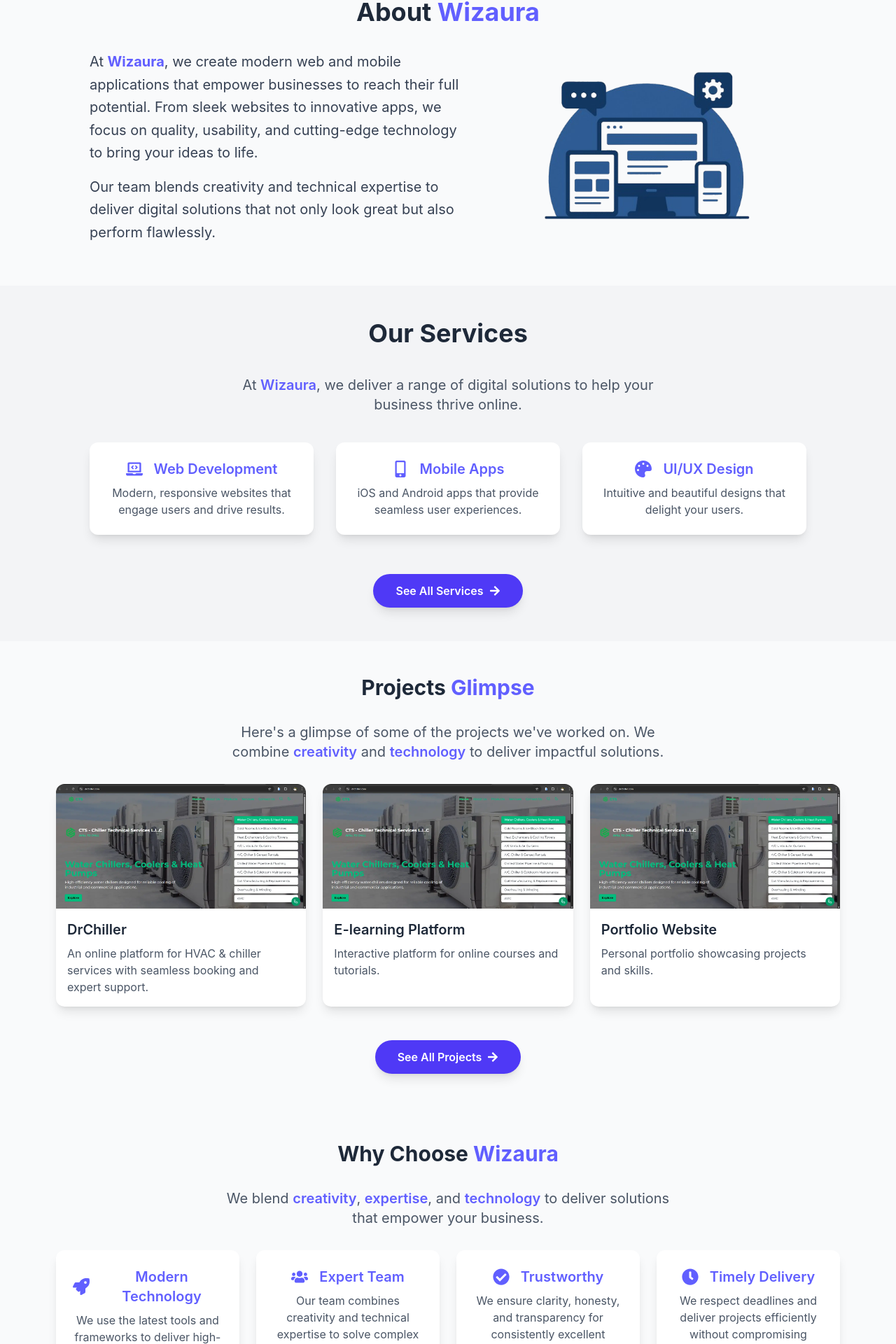
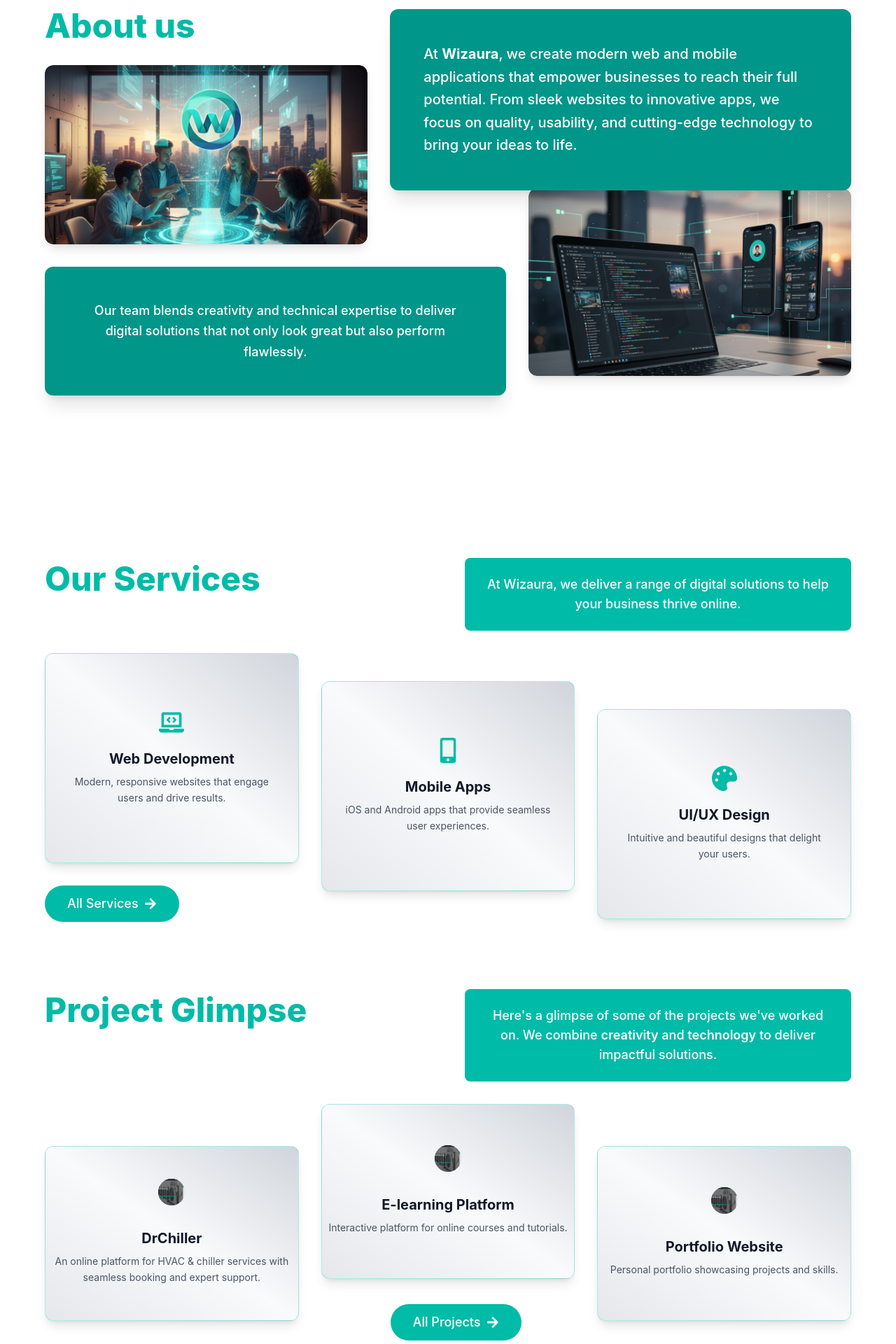
Before and after one commit to MelbinMathewM/wizaura, a Next.js app: page / in a window 1280 px wide. Shown: the part 851-2771 px from the top of the page at 70% size. Built offline with nearby package versions, Linux system fonts and the light colour scheme.

Commit message:
feat: Twelth commit - Updated the services and projects section in home page

```diff
--- a/src/components/home/about.tsx
+++ b/src/components/home/about.tsx
@@ -1,41 +1,103 @@
 "use client";
 
-import Image from "next/image";
+import Image from 'next/image';
+import React from 'react';
+import { motion } from 'framer-motion';
 
-export default function HomeAbout() {
+const HomeAbout = () => {
+    const fadeUp = {
+        hidden: { opacity: 0, y: 30 },
+        visible: { opacity: 1, y: 0, transition: { duration: 0.8 } }
+    };
+
+    const fadeLeft = {
+        hidden: { opacity: 0, x: 50 },
+        visible: { opacity: 1, x: 0, transition: { duration: 0.8 } }
+    };
+
+    const fadeRight = {
+        hidden: { opacity: 0, x: -50 },
+        visible: { opacity: 1, x: 0, transition: { duration: 0.8 } }
+    };
+
     return (
-        <section
-            id="about"
-            className="w-full py-12 px-6 sm:px-12 lg:px-20 bg-gray-50 dark:bg-gray-950 transition-colors duration-500"
-        >
-            <h2 className="text-3xl text-center sm:text-4xl font-bold text-gray-800 dark:text-gray-100 mb-6">
-                About <span className="text-indigo-500">Wizaura</span>
-            </h2>
-            <div className="max-w-5xl mx-auto flex flex-col lg:flex-row items-center gap-6 sm:gap-12">
-                {/* Text */}
-                <div className="flex-1 text-center lg:text-left">
-                    <p className="text-gray-700 dark:text-gray-300 leading-relaxed text-lg sm:text-xl">
-                        At <span className="text-indigo-500 font-bold">Wizaura</span>, we create modern web and mobile applications that empower
-                        businesses to reach their full potential. From sleek websites to
-                        innovative apps, we focus on quality, usability, and cutting-edge
-                        technology to bring your ideas to life.
-                    </p>
-                    <p className="text-gray-700 dark:text-gray-300 leading-relaxed text-lg sm:text-xl mt-4">
-                        Our team blends creativity and technical expertise to deliver digital
-                        solutions that not only look great but also perform flawlessly.
-                    </p>
-                </div>
+        <section className="min-h-screen dark:bg-black py-16 px-4 sm:px-8 lg:px-16 overflow-x-hidden">
+            <div className="max-w-7xl mx-auto">
 
-                <div className="flex items-center">
-                    <Image
-                        width={288}
-                        height={288}
-                        src="/about-illu.png"
-                        alt="About illustration"
-                        className="w-full max-w-md mx-auto lg:mx-0"
-                    />
+                <motion.h1
+                    initial={{ opacity: 0, y: -20 }}
+                    whileInView={{ opacity: 1, y: 0, transition: { duration: 0.8 } }}
+                    className="text-teal-500 text-3xl sm:text-5xl font-extrabold mb-8"
+                >
+                    About us
+                </motion.h1>
+
+                <div className="grid grid-cols-1 md:grid-cols-12 gap-8 items-start">
+
+                    {/* 1. TOP LEFT - First Image */}
+                    <motion.div
+                        initial="hidden"
+                        whileInView="visible"
+                        viewport={{ once: false }}
+                        variants={fadeRight}
+                        className="relative dark:bg-black h-48 md:h-64 rounded-xl shadow-lg md:col-span-5 order-2 md:order-1 overflow-hidden"
+                    >
+                        <Image
+                            src="/about-1.png"
+                            alt="About Image 1"
+                            fill
+                            className="object-cover rounded-xl"
+                            priority
+                        />
+                    </motion.div>
+
+                    {/* 2. TOP RIGHT - First Text */}
+                    <motion.div
+                        initial="hidden"
+                        whileInView="visible"
+                        viewport={{ once: false }}
+                        variants={fadeLeft}
+                        className="bg-teal-600 p-6 md:p-8 lg:p-12 rounded-xl shadow-xl flex items-center md:col-span-7 order-1 md:order-2 md:-mt-20 relative z-10"
+                    >
+                        <p className="text-white text-xl font-medium leading-relaxed">
+                            At <span className="font-bold">Wizaura</span>, we create modern web and mobile applications that empower businesses to reach their full potential. From sleek websites to innovative apps, we focus on quality, usability, and cutting-edge technology to bring your ideas to life.
+                        </p>
+                    </motion.div>
+
+                    {/* 3. BOTTOM LEFT - Second Text */}
+                    <motion.div
+                        initial="hidden"
+                        whileInView="visible"
+                        viewport={{ once: false }}
+                        variants={fadeUp}
+                        className="bg-teal-600 p-6 md:p-12 rounded-xl shadow-xl flex items-center md:col-span-7 order-3 md:order-3 relative z-10"
+                    >
+                        <p className="text-white text-lg text-center font-medium leading-relaxed">
+                            Our team blends creativity and technical expertise to deliver digital solutions that not only look great but also perform flawlessly.
+                        </p>
+                    </motion.div>
+
+                    {/* 4. BOTTOM RIGHT - Second Image */}
+                    <motion.div
+                        initial="hidden"
+                        whileInView="visible"
+                        viewport={{ once: false }}
+                        variants={fadeUp}
+                        className="relative dark:bg-black h-48 md:h-64 lg:h-67 rounded-xl shadow-lg md:col-span-5 order-4 md:order-4 md:-mt-11 lg:-mt-28 overflow-hidden"
+                    >
+                        <Image
+                            src="/about-2.png"
+                            alt="About Image 2"
+                            fill
+                            className="object-cover rounded-xl"
+                            priority
+                        />
+                    </motion.div>
+
                 </div>
             </div>
         </section>
     );
-}
+};
+
+export default HomeAbout;
--- a/src/components/home/projects.tsx
+++ b/src/components/home/projects.tsx
@@ -1,10 +1,10 @@
 "use client";
 
-import Image from "next/image";
 import Link from "next/link";
 import { FaArrowRight } from "react-icons/fa";
+import { motion } from "framer-motion";
 
-export default function HomeProjects() {
+const HomeProjects = () => {
     const projects = [
         {
             title: "DrChiller",
@@ -23,56 +23,108 @@
         },
     ];
 
+    const cardVariants = {
+        hidden: { opacity: 0, y: 30 },
+        visible: { opacity: 1, y: 0, transition: { duration: 0.6 } },
+    };
+
+    const imageVariants = {
+        initial: { scale: 0.6 },
+        hover: { scale: 1, transition: { duration: 0.4 } },
+        tap: { scale: 1 },
+    };
+
     return (
-        <section
-            id="projects"
-            className="w-full py-12 px-6 sm:px-12 lg:px-20 bg-gray-50 dark:bg-gray-900/98 transition-colors duration-500"
+        <section className="bg-white dark:bg-black py-12 px-4 md:px-8 lg:px-16 text-gray-900 dark:text-white transition-colors duration-500">
+            <div className="max-w-7xl mx-auto">
+                {/* Header */}
+                <header className="grid grid-cols-1 md:grid-cols-2 gap-4 md:gap-12 mb-8">
+                    <motion.h2
+                        initial={{ opacity: 0, y: -20 }}
+                        whileInView={{ opacity: 1, y: 0, transition: { duration: 0.8 } }}
+                        className="text-4xl md:text-5xl font-extrabold text-teal-500 dark:text-teal-400 leading-tight"
                     >
-            <div className="max-w-6xl mx-auto flex flex-col items-center gap-4 sm:gap-8">
-                {/* Heading */}
-                <h2 className="text-2xl sm:text-3xl font-bold text-gray-800 dark:text-gray-100 text-center">
-                    Projects <span className="text-indigo-500">Glimpse</span>
-                </h2>
-                <p className="text-gray-600 dark:text-gray-300 text-center text-lg sm:text-xl max-w-2xl">
-                    Here&apos;s a glimpse of some of the projects we&apos;ve worked on. We combine{" "}
-                    <span className="text-indigo-500 font-semibold">creativity</span> and{" "}
-                    <span className="text-indigo-500 font-semibold">technology</span> to deliver impactful solutions.
+                        Project Glimpse
+                    </motion.h2>
+                    <motion.p
+                        initial={{ opacity: 0, y: 20 }}
+                        whileInView={{ opacity: 1, y: 0, transition: { duration: 0.8 } }}
+                        className="bg-teal-500 dark:bg-teal-600 text-white text-center p-6 rounded-lg text-lg font-medium h-fit md:self-center"
+                    >
+                        Here's a glimpse of some of the projects we've worked on. We combine{" "}
+                        <span className="font-semibold">creativity</span> and{" "}
+                        <span className="font-semibold">technology</span> to deliver impactful solutions.
+                    </motion.p>
+                </header>
+
+                {/* Cards Section */}
+                <motion.div
+                    className="relative flex flex-col md:flex-row md:justify-between gap-8 pb-6"
+                    initial="hidden"
+                    whileInView="visible"
+                    viewport={{ once: true, amount: 0.3 }}
+                >
+                    {projects.map((project, index) => {
+                        const topOffset = index === 1 ? 0 : 60;
+
+                        return (
+                            <motion.div
+                                key={index}
+                                variants={cardVariants}
+                                className={`relative flex-1 md:max-w-[500px] h-[250px] md:h-[250px]`}
+                            >
+                                <motion.div
+                                    className={`w-full h-full border border-teal-400/30 dark:border-teal-800 rounded-xl shadow-lg flex flex-col items-center justify-center transition-transform duration-300 ease-out hover:scale-[1.03] md:absolute relative overflow-hidden
+                    bg-gradient-to-tr from-gray-200 via-gray-50 to-gray-300 dark:from-gray-900 dark:via-gray-950 dark:to-gray-800`}
+                                    style={{ top: `${topOffset}px` }}
+                                    whileHover={{ y: -5 }}
+                                >
+                                    {/* Image as icon */}
+                                    <motion.img
+                                        src={project.image}
+                                        alt={project.title}
+                                        className="w-16 h-16 rounded-full object-cover mb-5 cursor-pointer"
+                                        variants={imageVariants}
+                                        initial="initial"
+                                        whileHover="hover"
+                                    />
+
+                                    <h3 className="text-xl font-bold mb-2 text-center text-gray-900 dark:text-white">
+                                        {project.title}
+                                    </h3>
+                                    <p className="text-sm text-gray-600 dark:text-gray-400 text-center leading-relaxed mb-4">
+                                        {project.description}
                                     </p>
 
-                {/* Projects Grid */}
-                <div className="grid grid-cols-1 sm:grid-cols-2 lg:grid-cols-3 gap-6 w-full">
-                    {projects.map((project, index) => (
-                        <div
-                            key={index}
-                            className="bg-white dark:bg-gray-900 rounded-xl overflow-hidden shadow-lg dark:shadow-gray-800 hover:shadow-2xl hover:scale-105 transition-all duration-500 cursor-pointer"
-                        >
-                            <Image
-                                width={280}
-                                height={280}
+                                    {/* Full project image on hover */}
+                                    <motion.img
                                         src={project.image}
                                         alt={project.title}
-                                className="w-full object-cover"
+                                        className="absolute inset-0 w-full h-full object-cover rounded-xl opacity-0 hover:opacity-100 transition-opacity duration-500 cursor-pointer"
                                     />
-                            <div className="p-4">
-                                <h3 className="text-xl font-semibold text-gray-800 dark:text-gray-100 mb-2">
-                                    {project.title}
-                                </h3>
-                                <p className="text-gray-600 dark:text-gray-300 text-base">
-                                    {project.description}
-                                </p>
-                            </div>
-                        </div>
-                    ))}
-                </div>
+                                </motion.div>
+                            </motion.div>
+                        );
+                    })}
+                </motion.div>
 
-                {/* CTA */}
-                <Link href="/projects" className="mt-4">
-                    <span className="flex items-center bg-indigo-600 hover:bg-indigo-700 dark:bg-indigo-500 dark:hover:bg-indigo-600 text-white font-semibold px-8 py-3 rounded-full shadow-lg transition-all duration-300">
-                        See All Projects
-                        <FaArrowRight className="ml-2" />
-                    </span>
+                {/* CTA button under the second/top card */}
+                <motion.div
+                    initial={{ opacity: 0, y: 20 }}
+                    whileInView={{ opacity: 1, y: 0, transition: { duration: 0.8, delay: 0.3 } }}
+                    className="relative flex justify-center items-center md:justify-start mt-4 pb-12"
+                >
+                    <Link
+                        href="/services"
+                        className="flex absolute bottom-0 md:left-2/5 lg:left-3/7 items-center gap-2 bg-teal-500 dark:bg-teal-400 text-white dark:text-black font-medium text-lg px-8 py-3 rounded-full
+            transition duration-300 ease-in-out hover:bg-teal-400 dark:hover:bg-teal-300 hover:-translate-y-0.5"
+                    >
+                        All Projects <FaArrowRight />
                     </Link>
+                </motion.div>
             </div>
         </section>
     );
-}
+};
+
+export default HomeProjects;
--- a/src/components/home/services.tsx
+++ b/src/components/home/services.tsx
@@ -2,67 +2,91 @@
 
 import Link from "next/link";
 import { FaArrowRight, FaLaptopCode, FaMobileAlt, FaPalette } from "react-icons/fa";
+import { motion } from "framer-motion";
 
-export default function HomeServices() {
-    const services = [
-        {
-            icon: <FaLaptopCode size={24} />,
-            title: "Web Development",
-            description:
-                "Modern, responsive websites that engage users and drive results.",
-        },
-        {
-            icon: <FaMobileAlt size={24} />,
-            title: "Mobile Apps",
-            description:
-                "iOS and Android apps that provide seamless user experiences.",
-        },
-        {
-            icon: <FaPalette size={24} />,
-            title: "UI/UX Design",
-            description:
-                "Intuitive and beautiful designs that delight your users.",
-        },
+const HomeServices = () => {
+    const serviceCards = [
+        { icon: FaLaptopCode, title: "Web Development", description: "Modern, responsive websites that engage users and drive results." },
+        { icon: FaMobileAlt, title: "Mobile Apps", description: "iOS and Android apps that provide seamless user experiences." },
+        { icon: FaPalette, title: "UI/UX Design", description: "Intuitive and beautiful designs that delight your users." },
     ];
 
+    const cardVariants = {
+        hidden: { opacity: 0, y: 30 },
+        visible: { opacity: 1, y: 0, transition: { duration: 0.6 } },
+    };
+
     return (
-        <section
-            id="services"
-            className="w-full py-12 px-6 sm:px-12 lg:px-20 bg-gray-100 dark:bg-gray-900 transition-colors duration-500"
+        <section className="bg-white dark:bg-black py-12 px-4 md:px-8 lg:px-16 text-gray-900 dark:text-white transition-colors duration-500">
+            <div className="max-w-7xl mx-auto">
+                {/* Header */}
+                <header className="grid grid-cols-1 md:grid-cols-2 gap-4 md:gap-12 mb-8">
+                    <motion.h2
+                        initial={{ opacity: 0, y: -20 }}
+                        whileInView={{ opacity: 1, y: 0, transition: { duration: 0.8 } }}
+                        className="text-4xl md:text-5xl font-extrabold text-teal-500 dark:text-teal-400 leading-tight"
                     >
-            <div className="max-w-5xl mx-auto flex flex-col items-center gap-4 sm:gap-10">
-                {/* Heading */}
-                <h2 className="text-3xl sm:text-4xl font-bold text-gray-800 dark:text-gray-100 text-center">
                         Our Services
-                </h2>
-                <p className="text-gray-600 dark:text-gray-300 text-center text-lg sm:text-xl max-w-2xl">
-                    At <span className="text-indigo-500 font-semibold">Wizaura</span>, we deliver a range of digital solutions to help your business thrive online.
-                </p>
+                    </motion.h2>
+                    <motion.p
+                        initial={{ opacity: 0, y: 20 }}
+                        whileInView={{ opacity: 1, y: 0, transition: { duration: 0.8 } }}
+                        className="bg-teal-500 dark:bg-teal-600 text-white text-center p-6 rounded-lg text-lg font-medium h-fit md:self-center"
+                    >
+                        At Wizaura, we deliver a range of digital solutions to help your business thrive online.
+                    </motion.p>
+                </header>
 
-                {/* Services Grid */}
-                <div className="grid grid-cols-1 sm:grid-cols-2 lg:grid-cols-3 gap-3 sm:gap-8 w-full">
-                    {services.map((service, index) => (
+                {/* Cards Section */}
+                <motion.div
+                    className="flex flex-col md:flex-row md:justify-between md:gap-8"
+                    initial="hidden"
+                    whileInView="visible"
+                    viewport={{ once: true, amount: 0.3 }}
+                >
+                    {serviceCards.map((card, index) => {
+                        const IconComponent = card.icon;
+                        return (
+                            <motion.div
+                                key={index}
+                                variants={cardVariants}
+                                className="relative flex-1 md:max-w-[380px] h-[280px] md:h-[300px]"
+                            >
                                 <div
-                            key={index}
-                            className="bg-white dark:bg-gray-800 rounded-xl p-6 flex flex-col items-center text-center shadow-lg hover:shadow-xl transition-shadow duration-300"
+                                    className={`w-full h-full border border-teal-400/30 dark:border-teal-800
+                    rounded-xl p-8 shadow-lg flex flex-col justify-center items-center transition-transform duration-300 ease-out
+                    hover:scale-[1.03] dark:hover:shadow-gray-900
+                    md:absolute relative overflow-hidden
+                    bg-gradient-to-tr from-gray-200 via-gray-50 to-gray-300
+                    dark:from-gray-900 dark:via-gray-950 dark:to-gray-800`}
+                                    style={{ top: `calc(${index} * 40px)` }}
                                 >
-                            <h3 className="text-xl font-semibold text-indigo-500 mb-2 flex items-center">
-                                <span className="mr-4">{service.icon}</span>
-                                {service.title}
-                            </h3>
-                            <p className="text-gray-600 dark:text-gray-300 text-base">
-                                {service.description}
-                            </p>
+                                    <IconComponent className="text-4xl text-teal-500 dark:text-teal-300 mb-5" />
+                                    <h3 className="text-xl font-bold mb-2 text-center text-gray-900 dark:text-white">{card.title}</h3>
+                                    <p className="text-sm text-gray-600 dark:text-gray-400 text-center leading-relaxed">{card.description}</p>
                                 </div>
-                    ))}
-                </div>
-                <Link href="/services" className="mt-2 sm:mt-4">
-                    <span className="flex items-center bg-indigo-600 hover:bg-indigo-700 dark:bg-indigo-500 dark:hover:bg-indigo-600 text-white font-semibold px-8 py-3 rounded-full shadow-lg transition-all duration-300">
-                        See All Services
-                        <FaArrowRight className="ml-2" />
-                    </span>
+                            </motion.div>
+                        );
+                    })}
+                </motion.div>
+
+                {/* Button */}
+                <motion.div
+                    initial={{ opacity: 0, y: 20 }}
+                    whileInView={{ opacity: 1, y: 0, transition: { duration: 0.8, delay: 0.5 } }}
+                    className="mt-8 flex justify-center md:justify-start"
+                >
+                    <Link
+                        href="/services"
+                        className="flex items-center gap-2 bg-teal-500 dark:bg-teal-400 text-white dark:text-black font-medium text-lg px-8 py-3 rounded-full
+            transition duration-300 ease-in-out hover:bg-teal-400 dark:hover:bg-teal-300 hover:-translate-y-0.5"
+                    >
+                        All Services <FaArrowRight />
                     </Link>
+                </motion.div>
             </div>
         </section>
     );
-}
+};
+
+export default HomeServices;
```
Also changed, not shown: src/components/home/hero.tsx (+56 -43 lines), public/about-1.png (added), public/about-2.png (added). Lines whose indentation alone changed are shown as unchanged.
